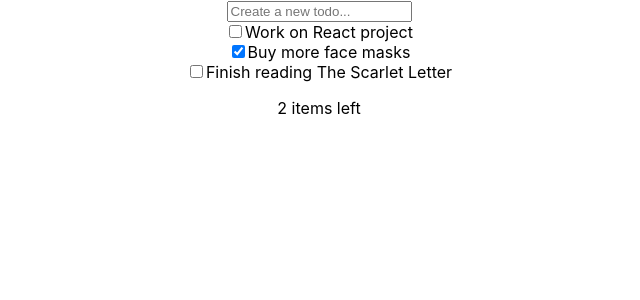
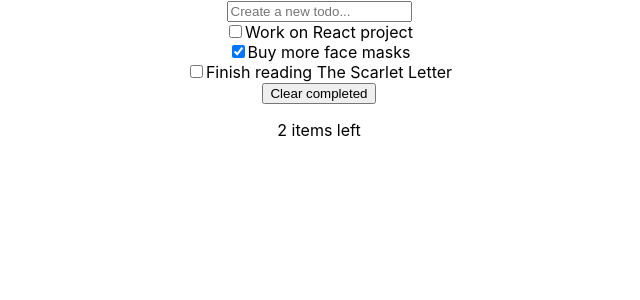
Before and after one commit to dmahely/react-todo, a React (Create React App) app: page / in a window 1280 px wide. Shown: the top 300 px of the page, without its empty margins (321-961 px from the left). Built offline with nearby package versions, Linux system fonts and the light colour scheme.

Commit message:
Add clear completed tasks buttons

```diff
--- a/src/Todos/Todos.js
+++ b/src/Todos/Todos.js
@@ -6,6 +6,10 @@ import { TodoInput } from "../TodoInput/TodoInput";
 const Todos = () => {
   const [todos, setTodos] = useState(defaultState);
   const completedTodosNum = todos.filter(todo => !todo.isCompleted).length;
+
+  const handleClick = () => {
+    setTodos(todos.filter(todo => !todo.isCompleted))
+  }
   return (
     <>
       <TodoInput setTodos={setTodos} />
@@ -19,6 +23,7 @@ const Todos = () => {
           todos={todos}
         />
       ))}
+    <button onClick={handleClick}>Clear completed</button>
     <p>{completedTodosNum} items left</p>
     </>
   );
```
